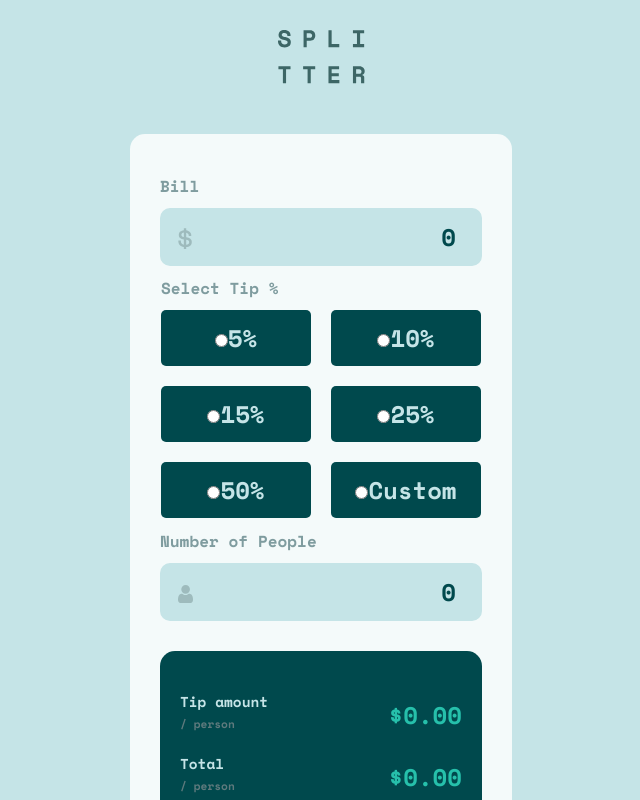
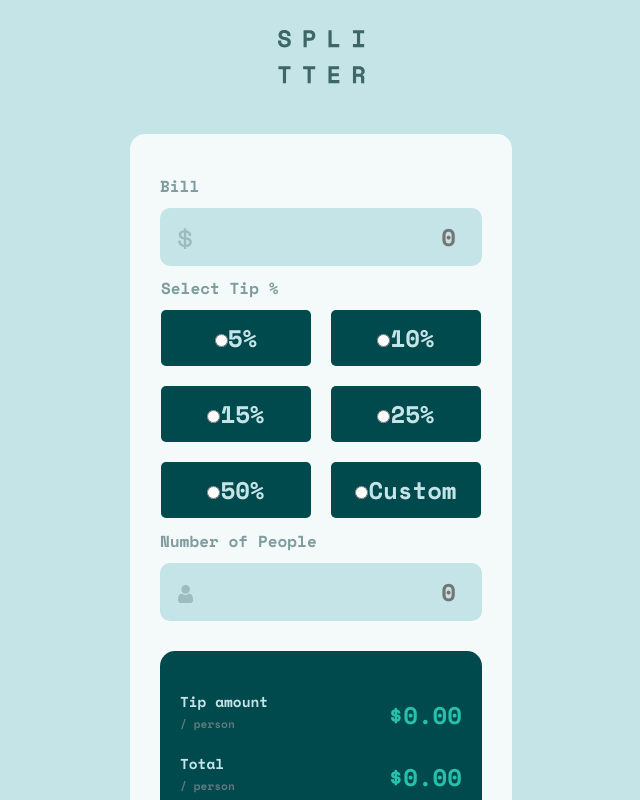
Before and after one commit to kujerocoding/tip-calculator-app, a React (Vite) app: page / in a window 1280 px wide. Shown: the top 800 px of the page, without its empty margins (319-959 px from the left). Built offline with nearby package versions, Linux system fonts and the light colour scheme.

Commit message:
put form elements to the newly created Form component. Create state of form key to reset the input field and then update the onReset function

```diff
--- a/src/App.jsx
+++ b/src/App.jsx
@@ -1,5 +1,6 @@
 import React, { useEffect, useState } from 'react'
 import './App.css'
+import Form from './Form'
 
 const App = () => {
 
@@ -12,9 +13,7 @@ const App = () => {
   }
 
   const [formData, setFormData] = useState(getFormValue)
-  const [isReset, setIsReset] = useState(true)
-
-  //console.log('fresh form', formData)
+  const [formKey, setFormKey] = useState(10)
 
   const[result, setResult] = useState({
     tipPerPerson: 0,
@@ -28,12 +27,7 @@ const App = () => {
     setFormData(prevformData => {
       return {...prevformData, [name]: value}
     })
-    //console.log(e)
   }
-
-
-  //console.log(formData)
-  //console.log(result)
 
   function calculateTip(){
     setResult(prevResult => {
@@ -52,50 +46,23 @@ const App = () => {
 
 
   function onReset(){
-    setFormData(getFormValue)
-    setIsReset(prevState => !prevState)
-   console.log('formdata after reset',formData)
+    setFormData(getFormValue())
+    setFormKey(prevKey => prevKey + 1)
   }
 
   return (
     <div className='main--container'>
       <img src="./src/assets/images/logo.svg" alt="Splitter logo" />
-      <div className='app--container'>
-        <form>
-          <label className="label--bill">Bill</label>
-          <input name="billAmount" type="number" onChange={handleChange} value={formData.billAmount}/>
-          <fieldset>
-            <legend>Select Tip %</legend>
-            <label><input name="tipPercentage" value="0.05" id='five' type="radio" onChange={handleChange}/>5%</label>
-            <label><input name="tipPercentage" value="0.1" id='ten' type="radio" onChange={handleChange}/>10%</label>
-            <label><input name="tipPercentage" value="0.15" id='fifteen' type="radio" onChange={handleChange}/>15%</label>
-            <label><input name="tipPercentage" value="0.25" id='twentyfive' type="radio" onChange={handleChange}/>25%</label>
-            <label><input name="tipPercentage" value="0.50" id='fifty' type="radio" onChange={handleChange}/>50%</label>
-            <label>
-              <input name="tipPercentage" value="" id='custom' type="radio" onChange={handleChange}/>Custom</label>
-          </fieldset>
-          <label className="label--number--people" >Number of People</label>
-          <input name="peopleCount" type="number" required  min="0" max="100" value={formData.peopleCount} onChange={handleChange}/>
-        </form>
-        <div className='result--container'>
-          <div  className='tiptotal--container'>
-            <p>Tip amount
-              <br />
-              <span className='text--perperson'>/ person</span>
-            </p>
-            <p className='text--amount'>${formData.billAmount > 0 && formData.peopleCount > 0 ? result.tipPerPerson : "0.00"}</p>
-          </div>
-          <div className='tiptotal--container'>
-              <p>Total
-                <br />
-                <span className='text--perperson'>/ person</span>
-              </p>
-              <p className='text--amount'>${formData.billAmount > 0 && formData.peopleCount > 0 ? result.tipTotalPerson : "0.00"}</p>
-          </div>
-
-          <button onClick={onReset}>Reset</button>
-        </div>
-      </div>
+      <Form handleChange={handleChange}
+            onReset={onReset}
+            key={formKey}
+            billAmount={formData.billAmount}
+            tipPerPerson={result.tipPerPerson}
+            peopleCount={formData.peopleCount}
+            tipTotalAmount={result.tipTotalAmount}
+            tipPercentage={formData.tipPercentage}
+            tipTotalPerson={result.tipTotalPerson}
+            />
     </div>
   )
 }
--- /dev/null
+++ b/src/Form.jsx
@@ -0,0 +1,46 @@
+import React from 'react'
+
+const Form = (props) => {
+  return (
+
+      <div className='app--container'>
+        <form>
+          <label className="label--bill">Bill</label>
+          <input name="billAmount" type="number" onChange={props.handleChange} placeholder='0' /* value={formData.billAmount} *//>
+          <fieldset>
+            <legend>Select Tip %</legend>
+            <label><input name="tipPercentage" value="0.05" id='five' type="radio" onChange={props.handleChange}/>5%</label>
+            <label><input name="tipPercentage" value="0.1" id='ten' type="radio" onChange={props.handleChange}/>10%</label>
+            <label><input name="tipPercentage" value="0.15" id='fifteen' type="radio" onChange={props.handleChange}/>15%</label>
+            <label><input name="tipPercentage" value="0.25" id='twentyfive' type="radio" onChange={props.handleChange}/>25%</label>
+            <label><input name="tipPercentage" value="0.50" id='fifty' type="radio" onChange={props.handleChange}/>50%</label>
+            <label>
+              <input name="tipPercentage" value="" id='custom' type="radio" onChange={props.handleChange}/>Custom</label>
+          </fieldset>
+          <label className="label--number--people" >Number of People</label>
+          <input name="peopleCount" type="number" required  min="0" max="100" placeholder='0' /* value={formData.peopleCount} */ onChange={props.handleChange}/>
+        </form>
+        <div className='result--container'>
+          <div  className='tiptotal--container'>
+            <p>Tip amount
+              <br />
+              <span className='text--perperson'>/ person</span>
+            </p>
+            <p className='text--amount'>${props.billAmount > 0 && props.peopleCount > 0 ? props.tipPerPerson : "0.00"}</p>
+          </div>
+          <div className='tiptotal--container'>
+              <p>Total
+                <br />
+                <span className='text--perperson'>/ person</span>
+              </p>
+              <p className='text--amount'>${props.billAmount > 0 && props.peopleCount > 0 ? props.tipTotalPerson : "0.00"}</p>
+          </div>
+
+          <button onClick={props.onReset}>Reset</button>
+        </div>
+      </div>
+
+  )
+}
+
+export default Form
```
